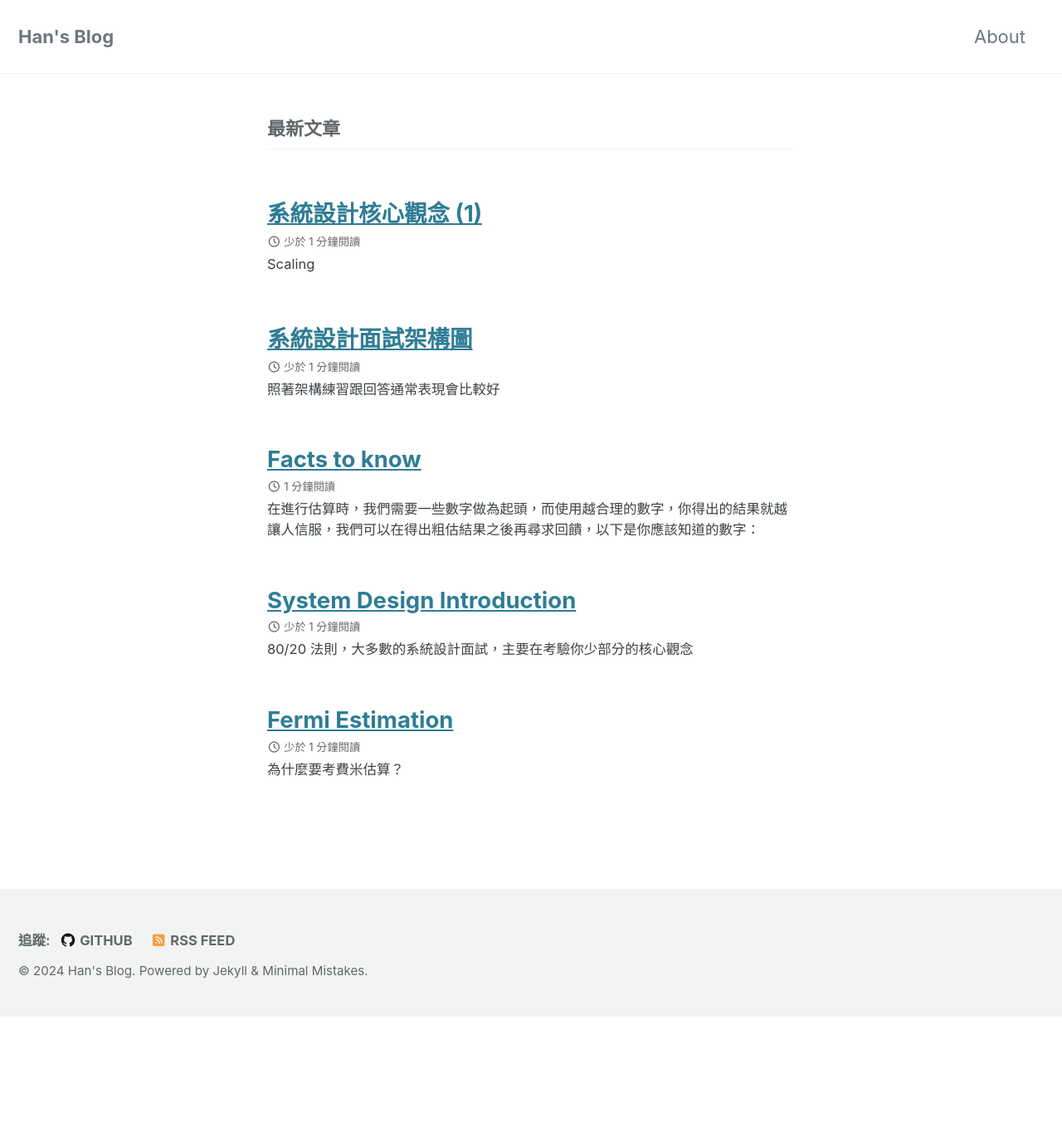
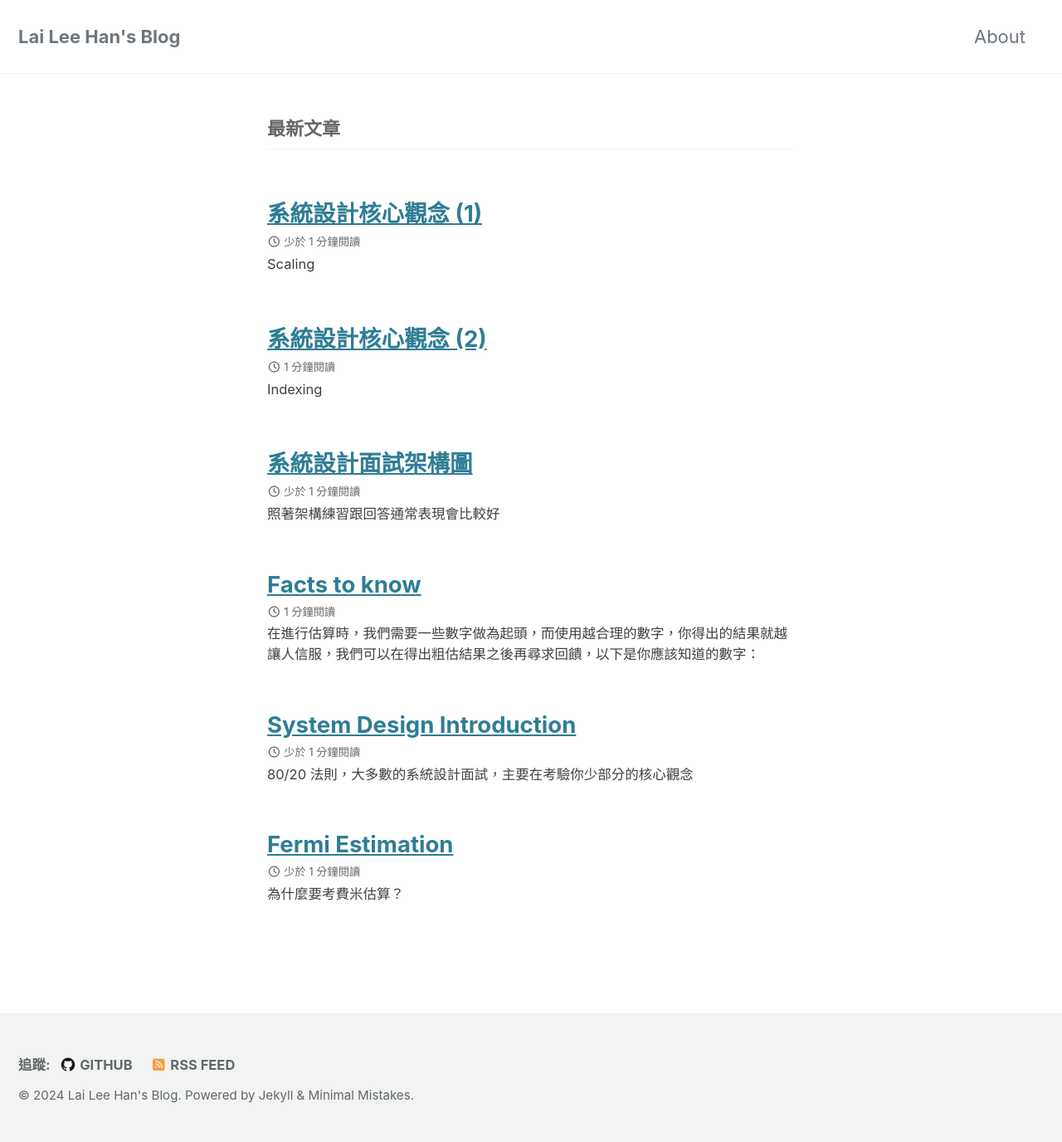
Before and after one commit to s20055232/s20055232.github.io, a Jekyll site: the page built from index.markdown, in a window 1280 px wide. Shown: the whole page at 83% size. Built offline with Jekyll 4.4.1, drawn with Linux system fonts in a browser that asks for light colours; cached includes are drawn as plain includes; the list of posts is cut into pages by our own code; comment, search, counter and statistics services are not loaded; before the commit the page ends 1225 px from its top, so only the background shows below that; some of the changed lines change nothing that is shown.

Commit message:
add: indexing

```diff
--- a/_config.yml
+++ b/_config.yml
@@ -17,7 +17,7 @@ minimal_mistakes_skin    : "default" # "air", "aqua", "contrast", "dark", "dirt"
 # Site Settings
 locale                   : "zh-TW"
 rtl                      : # true, false (default) # turns direction of the page into right to left for RTL languages
-title                    : "Han's Blog"
+title                    : "Lai Lee Han's Blog"
 title_separator          : "-"
 subtitle                 : # site tagline that appears below site title in masthead
 name                     : "Han"
--- a/_includes/head.html
+++ b/_includes/head.html
@@ -16,6 +16,10 @@
 https://docs.google.com/presentation/d/1rmxwWa9P6_xHqonmh5ONXRS-jPc5XKbnv99Rjkhe04s/present
 {% endcomment -%}
 <meta name="viewport" content="width=device-width, initial-scale=1.0" />
+<script type="module">
+  import mermaid from "https://cdn.jsdelivr.net/npm/mermaid@11/dist/mermaid.esm.min.mjs";
+  mermaid.initialize({ startOnLoad: true });
+</script>
 <script>
   document.addEventListener("DOMContentLoaded", function () {
     Fancybox.bind("[data-fancybox]", {
--- /dev/null
+++ b/_posts/2024-11-27-indexing.md
@@ -0,0 +1,110 @@
+---
+title: "系統設計核心觀念 (2)"
+categories:
+  - System Design
+---
+
+## Indexing
+
+索引，就像字典會有索引目錄一樣，是一種用來幫助你快速找到想要的資料的資料結構，在大多數系統中，我們可以接受寫入慢一點，但我們不能接受讀取很久，所以良好設計的 index 相當重要。
+
+一個簡單粗暴的方式是使用 hash map，$O(1)$ 就可以找到想要的資料，但當資料海量時，維護一個這麼大的 hash table 可能佔用相當多記憶體。
+
+另一個方式是將資料排序儲存，這讓我們可以使用 binary search 來 $O(log\ n)$ 找到資料，而這也是最常見的方式。
+
+還有很多不同方式，但概念是透過一些前置步驟來大幅加快之後搜尋資料的速度。
+
+大多數討論 index 的時候還是跟資料庫比較相關，根據資料庫的不同，我們有不同的 indexing 策略，大多數關聯式資料庫可以讓我們針對一個欄位或一組（多個）欄位來建立索引，這對搜尋速度會造成相當顯著的差異。
+
+儘管有些 DB 會提供你客制 index ，但如果 DB 本身有提供，建議是直接使用現成的，這些現成的策略都經過大量的實戰驗證，絕對會比你自己從零打造來得好。
+
+## Specialized Indexes
+
+除了一些常見的 index，像是 B-tree、Hash，也有比較特別的像是
+
+- geospatial indexes: 專門用來搜尋地理位置的索引，像是：最近的餐廳、最近的加油站等等的
+- Vector databases: 專門用來搜尋高維度的資料，像是：找類似的圖片、文件
+- full-text indexes: 專門用來搜尋文字資料，像是：搜尋文章、推文
+
+上述大多的 index 現有的 DB 就有支援，根據 CMU 教授的說法「與其考慮新穎、特殊的資料庫來解決上述的需求，不如先考慮用既有成熟的 DB 然後附加插件去解決」。
+
+儘管如此，但對於上述的需求，作者推薦 ElasticSearch 作為二級索引的解決方案，上述三者都有支援，我們可以透過 Change Data Capture (CDC) 來讓 ElasticSearch 集群根據 DB 的變化隨之更新，聽起來很美好，但電腦科學一切都是取捨，加上一個新的 component 同時也增加了一個可能 failure 的點以及延遲，並且從搜索索引中讀取的數據可能不是最新的，不過，如果你需要強大的搜尋功能以及可以容忍輕微延遲，那 ElasticSearch 是一個很好的選擇
+
+> 補充: 除了主鍵之外的索引都稱作二級索引
+
+## Communication Protocols
+
+溝通的方式主要就兩種：對內 or 對外，對內通常比較單純，使用 RESTful HTTP 跟 gRPC 可以處理大多數的場景，對外就必須考慮使用者會怎麼使用你的服務、誰先發起連線、延遲的程度、有多少資料要傳輸，儘管如此，但大多數情況用以下 4 種可以解決
+
+### HTTP
+
+簡單的一個 request 一個 response，如果有 follow RESTful API 設計，你的 API 應該是 stateless 的，我們可以使用一個 load balancer 後面部署多個服務，簡單的做到水平擴張
+
+### SSE
+
+Server Send Events 在應對 server 單方向推送更新至 client 的場景很好用，就像 WebSocket 一樣，透過維持一個持續的 HTTP 連線，當有更新時就主動推送至 client-side，不過 client-side 是不能推送資訊到 server 這邊的，這使得 SSE 更容易實現並整合到現有的 HTTP 基礎架構中，例如負載平衡器和防火牆，而不需要特殊處理
+
+跟 WebSocket 最大的差異就是通訊方向，SSE 是單向而 WebSocket 是雙向，適合單方面傳輸資料的場景，像是: 股價更新、即時通知
+
+### Long-Polling
+
+要認識 Long-Polling，就要先知道 polling，polling 在做的事就是每隔一段時間送出一個 request，很簡單但這樣很浪費資源，因為你要求資料的時候可能後台根本還沒更新，Long-Polling 針對這一點做出改善，當今天 client-side 送出請求時，如果 server-side 沒有可用的更新資料，我們就將連接保留著，直到 server-side 有更新時再回傳或是逾時回傳，此時這個連接功成身退，我們就可以將它關閉
+
+比起 SSE，Long-Polling 需要消費更多資源，因為每次請求都還是需要建立連接，相當不適合大量即時資料傳輸的場景，不過對於一些低頻的請求，或是兼容舊系統，Long-Polling 還是有他應用的空間
+
+### WebSocket
+
+在當前實時相關的需求中，常見的一個選項是 WebSocket，透過在一條 TCP 連線上提供雙向、full duplex（數據可以同時在兩個方向上傳輸）的資料傳輸，這讓我們可以做到即時的資料交換，但天底下沒有白吃的午餐，除了 server 需要支持外，有些 firewall 跟 proxy server 可能會阻止 WebSocket 連接，如何維護許多連線也可能是一個挑戰。
+
+一個常見的做法是使用 message broker 來處理客戶端和伺服器之間的通信，然後後端服務都與 message broker 進行通訊，如圖下
+
+<pre class="mermaid">
+graph TD
+    C1[WebSocket 客戶端 1] -->|WebSocket| WS[WebSocket 服務]
+    C2[WebSocket 客戶端 2] -->|WebSocket| WS
+    C3[WebSocket 客戶端 3] -->|WebSocket| WS
+    WS --> MB[Message Broker]
+    MB --> WS
+    MB -->|訂閱| S1[後端服務 1]
+    MB -->|訂閱| S2[後端服務 2]
+    S1 -->|發布| MB
+    S2 -->|發布| MB
+
+    style C1 fill:#f9f,stroke:#333,stroke-width:2px
+    style C2 fill:#f9f,stroke:#333,stroke-width:2px
+    style C3 fill:#f9f,stroke:#333,stroke-width:2px
+    style MB fill:#ff9,stroke:#333,stroke-width:4px
+    style S1 fill:#9ff,stroke:#333,stroke-width:2px
+    style S2 fill:#9ff,stroke:#333,stroke-width:2px
+</pre>
+
+在系統面試中，通常不會要求你客制一個傳輸協定，我們用既有的即可。
+
+![compare](/assets/2024-11-27-indexing/rest%20&%20sse%20&%20websocket.png)
+
+### 比較 SSE & long polling & WebSocket
+
+| 特性 | SSE (Server-Sent Events) | Long-Polling | WebSocket |
+|---|---|---|---|
+| 通訊方向 | 單向（伺服器 → 客戶端） | 單向（伺服器 → 客戶端） | 雙向 |
+| 連接模式 | 持續連接 | 斷續連接 | 全雙工持續連接 |
+| 協議 | HTTP/HTTPS | HTTP/HTTPS | WebSocket 協議 (ws/wss) |
+| 延遲 | 低 | 中等 | 最低 |
+| 數據效率 | 高 | 低 | 最高 |
+| 伺服器負載 | 低 | 中 | 中等 |
+| 瀏覽器支持 | 大多數現代瀏覽器 | 所有瀏覽器 | 大多數現代瀏覽器 |
+| 適用場景 | 單向即時更新 | 簡單即時通訊 | 雙向、即時互動 |
+| 典型應用 | 新聞推送、股票更新 | 聊天應用（早期） | 即時聊天、遊戲、協作工具 |
+
+## 狀態
+
+狀態 (state) 是系統複雜性的主要來源。如果可能的話，將狀態存放在像消息代理（message broker）或資料庫這類外部系統中，能夠簡化系統設計。這樣可以使你的服務保持無狀態 (stateless)，並且可以水平擴展 (horizontal scaling)，同時仍然可以與客戶端保持狀態化的通訊。
+
+具體來說，我們可以將狀態儲存在外部系統中，像是 Message broker（RabbitMQ、Kafka）或 Database，來解耦合資料與服務邏輯本身，以下是一個例子：
+
+假設你有一個電商系統，客戶在瀏覽商品時可能會將商品添加到購物車。傳統的方式可能是將購物車狀態保存在應用服務器內存中，這會導致服務器重啟或增加更多實例時出現問題。為了解決這個問題：
+
+- **狀態外部化**：將購物車的狀態存儲在 Redis 這樣的快取數據庫中或消息代理中。這樣，每次請求都可以獨立處理，不同的服務實例只需要讀取 Redis 或消息代理中的狀態即可處理客戶的購物車操作。
+- **保持無狀態服務**：服務本身不需要存儲購物車的狀態，因此可以自由擴展，隨著流量增加自動擴展實例數量，而不需要考慮狀態同步問題。
+
+這種架構使系統既簡單又可擴展，適合高並發、分佈式系統的場景。
```
Also changed, not shown: assets/2024-11-27-indexing/rest & sse & websocket.png (added).
